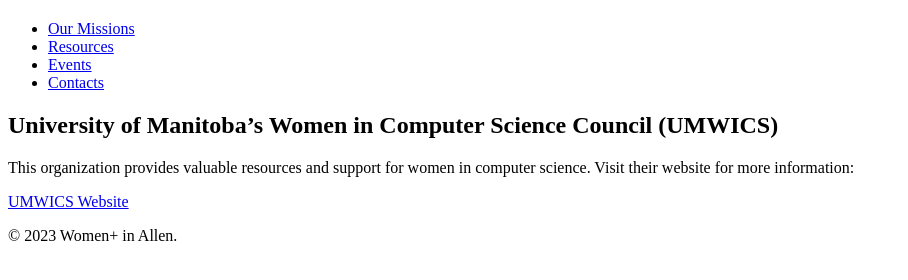
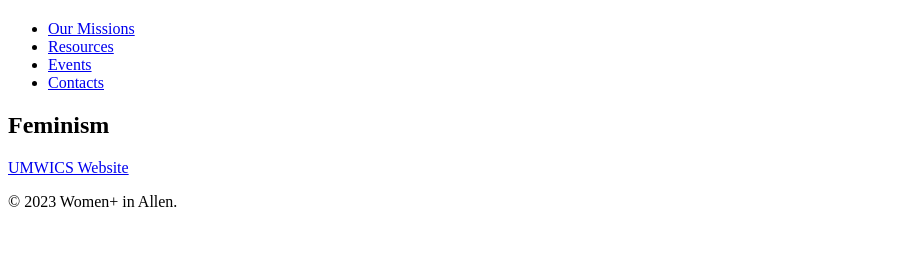
Before and after one commit to womenpiallen/womenpiallen.github.io, a plain HTML site: page resources.html in a window 1280 px wide. Shown: the part 60-340 px from the top of the page, without its empty margins (0-908 px from the left). Drawn offline with Linux system fonts and the light colour scheme.

Commit message:
Delete unecessary info about UMWICs

```diff
--- a/resources.html
+++ b/resources.html
@@ -26,8 +26,7 @@
 
     <main>
         <section id="resources-content">
-            <h2>University of Manitoba’s Women in Computer Science Council (UMWICS)</h2>
-            <p>This organization provides valuable resources and support for women in computer science. Visit their website for more information:</p>
+            <h2>Feminism</h2>
             <a href="https://umsu.ca/student-clubs-associations/student-clubs/umwics/" target="_blank" rel="noopener noreferrer">UMWICS Website</a>
         </section>
 
```
